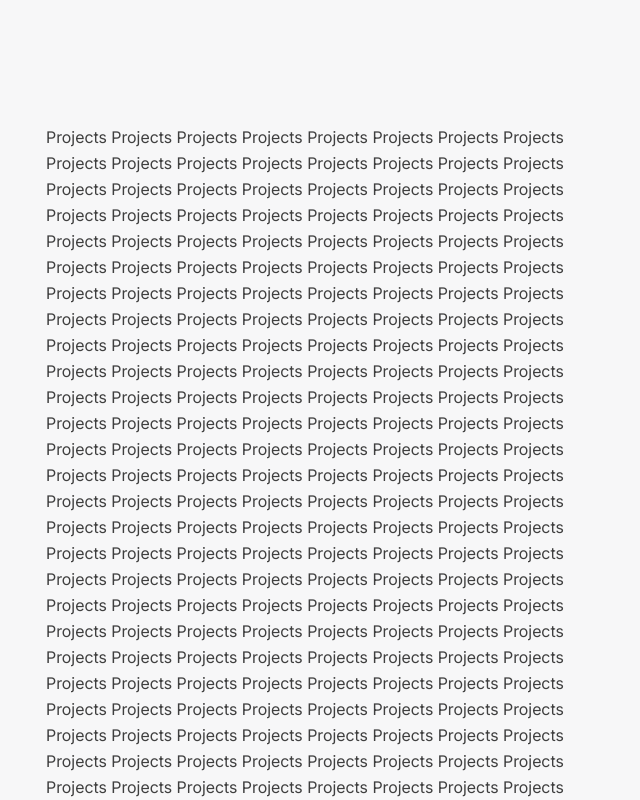
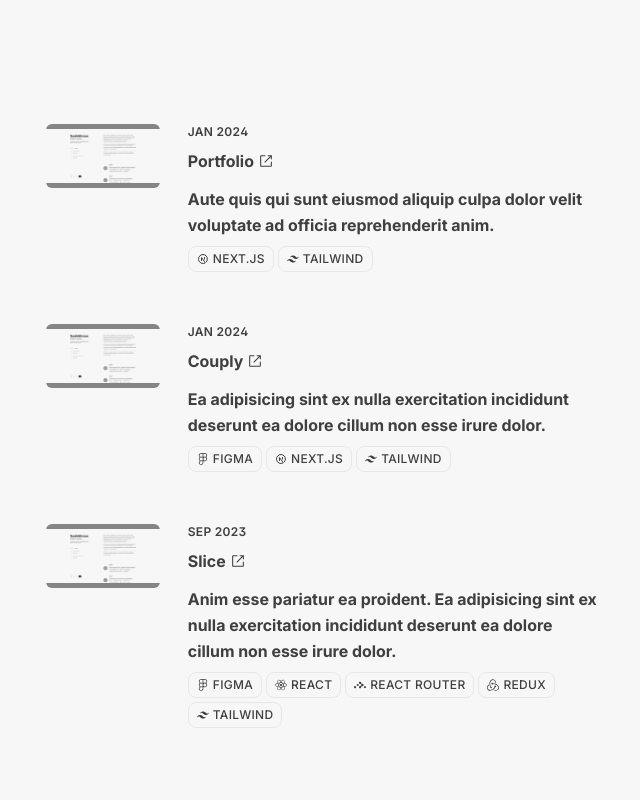
Before and after one commit to salahmohsen/portfolio, a Next.js app: page / in a window 1280 px wide. Shown: the part 1680-2480 px from the top of the page, without its empty margins (602-1242 px from the left). Built offline with nearby package versions, Linux system fonts and the light colour scheme.

Commit message:
Projects v0.1

```diff
--- /dev/null
+++ b/app/components/sections/projects/projects.jsx
@@ -0,0 +1,22 @@
+import { Data_Projects } from "@/app/data/data";
+import ProjectsItem from "./projectsItem";
+
+const Projects = () => {
+  return (
+    <ol className="group/list">
+      {Data_Projects.map((el) => (
+        <ProjectsItem
+          key={el.id}
+          name={el.name}
+          createdAt={el.createdAt}
+          imagePATH={el.imagePATH}
+          description={el.description}
+          technologies={el.technologies}
+          projectLink={el.projectLink}
+        />
+      ))}
+    </ol>
+  );
+};
+
+export default Projects;
--- /dev/null
+++ b/app/components/sections/projects/projectsItem.jsx
@@ -0,0 +1,59 @@
+import Image from "next/image";
+import { RxExternalLink } from "react-icons/rx";
+
+const ProjectsItem = ({
+  name,
+  createdAt,
+  imagePATH,
+  description,
+  technologies,
+  projectLink,
+}) => {
+  return (
+    <li className="mb-12">
+      <a href={projectLink} target="_blank">
+        <article className="group relative flex items-start gap-7 pb-1 transition-all duration-200 ease-in-out  lg:hover:!opacity-100  lg:group-hover/list:opacity-50">
+          <aside
+            className={`flex aspect-video h-16 items-center justify-center rounded-md bg-night/50 bg-cover bg-center transition-all duration-200 ease-linear dark:bg-light/5 lg:group-hover:scale-125 lg:group-hover:bg-night dark:lg:group-hover:bg-light dark:lg:group-hover:text-night`}
+          >
+            <Image
+              src={imagePATH}
+              width={1895}
+              height={906}
+              alt="snapshot from a project"
+            />
+          </aside>
+          <div>
+            <header className="mb-2 flex flex-col gap-1 font-bold">
+              <p className="text-xs font-semibold uppercase tracking-wide">
+                {createdAt}
+              </p>
+              <p className="mb-2 mt-1 flex items-center gap-1 tracking-normal">
+                <span>{name}</span>
+                <span>
+                  <RxExternalLink />
+                </span>
+              </p>
+              <p>{description}</p>
+            </header>
+            <div>
+              <div className="flex flex-wrap gap-1">
+                {technologies.map((technology) => (
+                  <p
+                    key={technology.name}
+                    className="inline-flex items-center gap-1 rounded-lg border px-2 py-1 text-xs font-medium uppercase tracking-wide dark:border-light/20"
+                  >
+                    <span>{technology.icon}</span>
+                    <span>{technology.name}</span>
+                  </p>
+                ))}
+              </div>
+            </div>
+          </div>
+        </article>
+      </a>
+    </li>
+  );
+};
+
+export default ProjectsItem;
--- a/app/data/data.jsx
+++ b/app/data/data.jsx
@@ -1,6 +1,7 @@
 import ExternalLink from "../components/common/externalLink";
-import { FaFreeCodeCamp, FaGoogle } from "react-icons/fa";
-import { SiUdemy } from "react-icons/si";
+import { FaFigma, FaFreeCodeCamp, FaGoogle, FaReact } from "react-icons/fa";
+import { SiReactrouter, SiRedux, SiTailwindcss, SiUdemy } from "react-icons/si";
+import { TbBrandNextjs } from "react-icons/tb";
 
 export const profileName = "Salah Mohsen";
 export const profileTitle = "Designer & Developer";
@@ -178,24 +179,43 @@ export const Data_Projects = [
     id: "1",
     name: "Portfolio",
     createdAt: "Jan 2024",
-    image: "",
-    description: "",
-    technologies: [{ name: "", icon: "" }],
+    imagePATH: "/images/loremepsom.png",
+    description:
+      "Aute quis qui sunt eiusmod aliquip culpa dolor velit voluptate ad officia reprehenderit anim.",
+    technologies: [
+      { name: "Next.js", icon: <TbBrandNextjs /> },
+      { name: "tailwind", icon: <SiTailwindcss /> },
+    ],
+    projectLink: "salahmohsen.com",
   },
   {
     id: "2",
-    name: "",
-    createdAt: "",
-    image: "",
-    description: "",
-    technologies: [{ name: "", icon: "" }],
+    name: "Couply",
+    createdAt: "Jan 2024",
+    imagePATH: "/images/loremepsom.png",
+    description:
+      "Ea adipisicing sint ex nulla exercitation incididunt deserunt ea dolore cillum non esse irure dolor.",
+    technologies: [
+      { name: "figma", icon: <FaFigma /> },
+      { name: "Next.js", icon: <TbBrandNextjs /> },
+      { name: "tailwind", icon: <SiTailwindcss /> },
+    ],
+    projectLink: "https://couply.salahmohsen.com/",
   },
   {
     id: "3",
-    name: "",
-    createdAt: "",
-    image: "",
-    description: "",
-    technologies: [{ name: "", icon: "" }],
+    name: "Slice",
+    createdAt: "Sep 2023",
+    imagePATH: "/images/loremepsom.png",
+    description:
+      "Anim esse pariatur ea proident. Ea adipisicing sint ex nulla exercitation incididunt deserunt ea dolore cillum non esse irure dolor.",
+    technologies: [
+      { name: "figma", icon: <FaFigma /> },
+      { name: "react", icon: <FaReact /> },
+      { name: "react router", icon: <SiReactrouter /> },
+      { name: "redux", icon: <SiRedux /> },
+      { name: "tailwind", icon: <SiTailwindcss /> },
+    ],
+    projectLink: "https://slice.salahmohsen.com/",
   },
 ];
--- a/app/page.js
+++ b/app/page.js
@@ -1,13 +1,13 @@
-import { Data_About, Data_experience } from "./data/data";
-import { ThemeSwitcher } from "./components/common/buttons/mobileThemeSwitcher";
-import LightswitchButton from "./components/common/buttons/lightSwitchButton";
-import SocialMediaButton from "./components/common/buttons/socialMediaButton";
-import ExperienceItem from "./components/sections/experience/experienceItem";
+import Nav from "./components/sections/nav/nav";
+import { Data_About } from "./data/data";
 import Section from "./components/sections/section";
 import Profile from "./components/sections/profile/profile";
-import Nav from "./components/sections/nav/nav";
 import Experience from "./components/sections/experience/experience";
 import Certificates from "./components/sections/certificates/certificates";
+import Projects from "./components/sections/projects/projects";
+import { ThemeSwitcher } from "./components/common/buttons/mobileThemeSwitcher";
+import SocialMediaButton from "./components/common/buttons/socialMediaButton";
+import LightswitchButton from "./components/common/buttons/lightSwitchButton";
 
 export default function Home() {
   return (
@@ -41,40 +41,7 @@ export default function Home() {
           <Certificates />
         </Section>
         <Section name="Projects">
-          <p>
-            Projects Projects Projects Projects Projects Projects Projects
-            Projects Projects Projects Projects Projects Projects Projects
-            Projects Projects Projects Projects Projects Projects Projects
-            Projects Projects Projects Projects Projects Projects Projects
-            Projects Projects Projects Projects Projects Projects Projects
-            Projects Projects Projects Projects Projects Projects Projects
-            Projects Projects Projects Projects Projects Projects Projects
-            Projects Projects Projects Projects Projects Projects Projects
-            Projects Projects Projects Projects Projects Projects Projects
-            Projects Projects Projects Projects Projects Projects Projects
-            Projects Projects Projects Projects Projects Projects Projects
-            Projects Projects Projects Projects Projects Projects Projects
-            Projects Projects Projects Projects Projects Projects Projects
-            Projects Projects Projects Projects Projects Projects Projects
-            Projects Projects Projects Projects Projects Projects Projects
-            Projects Projects Projects Projects Projects Projects Projects
-            Projects Projects Projects Projects Projects Projects Projects
-            Projects Projects Projects Projects Projects Projects Projects
-            Projects Projects Projects Projects Projects Projects Projects
-            Projects Projects Projects Projects Projects Projects Projects
-            Projects Projects Projects Projects Projects Projects Projects
-            Projects Projects Projects Projects Projects Projects Projects
-            Projects Projects Projects Projects Projects Projects Projects
-            Projects Projects Projects Projects Projects Projects Projects
-            Projects Projects Projects Projects Projects Projects Projects
-            Projects Projects Projects Projects Projects Projects Projects
-            Projects Projects Projects Projects Projects Projects Projects
-            Projects Projects Projects Projects Projects Projects Projects
-            Projects Projects Projects Projects Projects Projects Projects
-            Projects Projects Projects Projects Projects Projects Projects
-            Projects Projects Projects Projects Projects Projects Projects
-            Projects Projects Projects Projects Projects Projects Projects
-          </p>
+          <Projects />
         </Section>
         <Section name="Previous Experience">
           <Experience />
```
Also changed, not shown: public/images/loremepsom.png (added).
